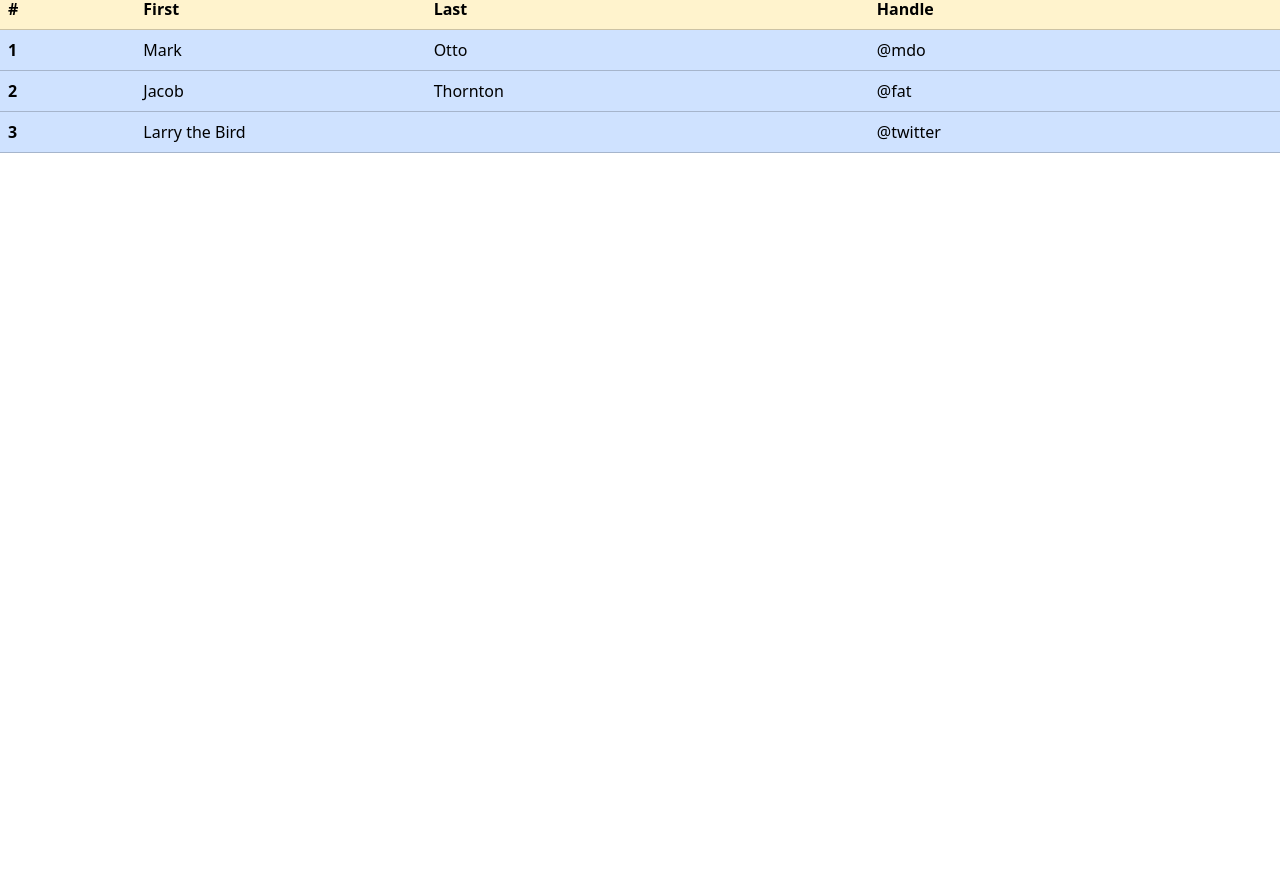
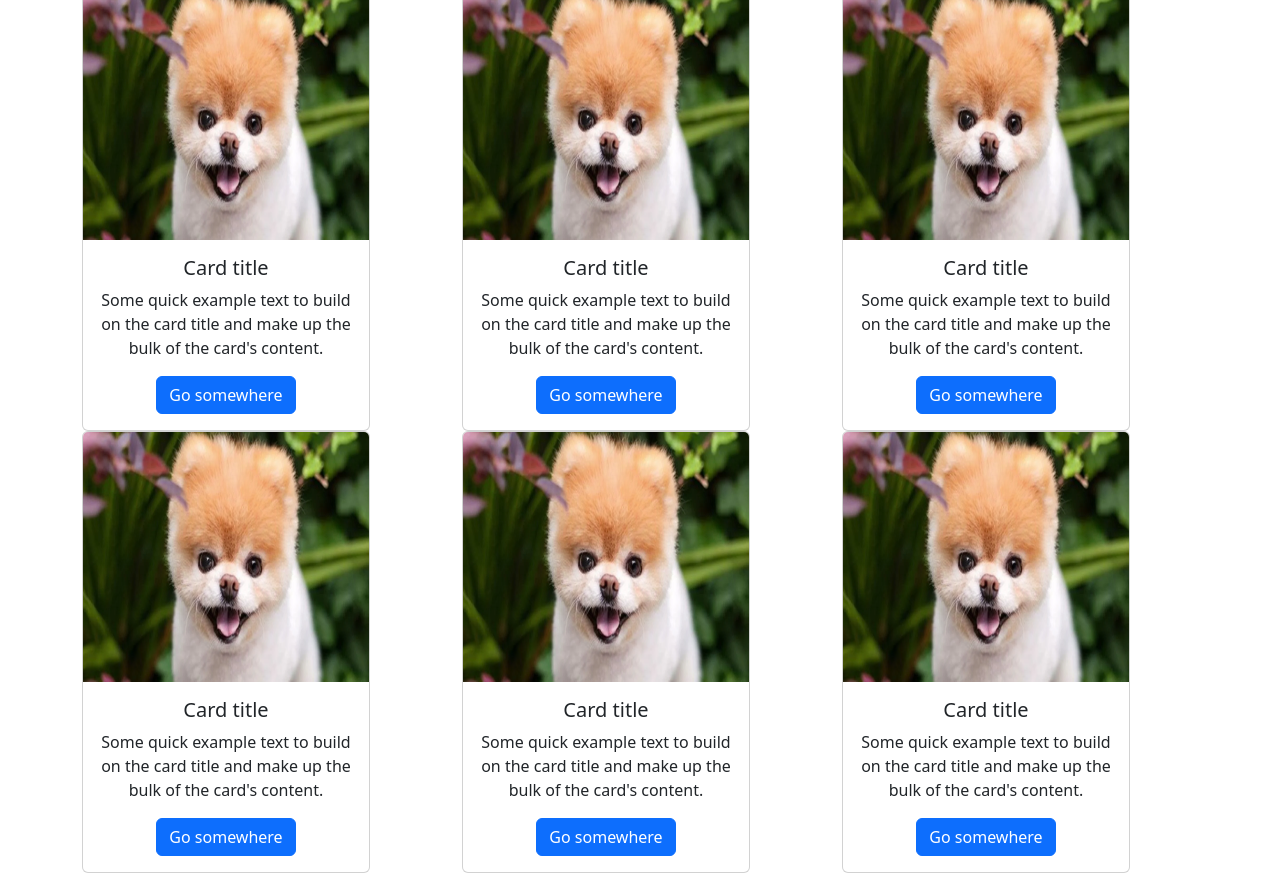
Before and after one commit to Geymark-sw/Web1, a plain HTML site: page TerzaPagina/index.html in a window 1280 px wide. Shown: the part 67-940 px from the top of the page. Before the commit the page ends 800 px from the top, so only its background shows below. Drawn offline with nearby package versions, Linux system fonts and the light colour scheme.

Commit message:
roba de web

```diff
--- a/TerzaPagina/index.html
+++ b/TerzaPagina/index.html
@@ -6,37 +6,77 @@
     <title>Bootstrap demo</title>
     <link href="https://cdn.jsdelivr.net/npm/bootstrap@5.3.3/dist/css/bootstrap.min.css" rel="stylesheet" integrity="sha384-QWTKZyjpPEjISv5WaRU9OFeRpok6YctnYmDr5pNlyT2bRjXh0JMhjY6hW+ALEwIH" crossorigin="anonymous">
   </head>
-  <body>
+  <body style="text-align: center;">
     <h1>Hello, world!</h1>
     <script src="https://cdn.jsdelivr.net/npm/bootstrap@5.3.3/dist/js/bootstrap.bundle.min.js" integrity="sha384-YvpcrYf0tY3lHB60NNkmXc5s9fDVZLESaAA55NDzOxhy9GkcIdslK1eN7N6jIeHz" crossorigin="anonymous"></script>
-    <table class="table table-primary">
-        <thead>
-          <tr class="table-warning">
-            <th scope="col">#</th>
-            <th scope="col">First</th>
-            <th scope="col">Last</th>
-            <th scope="col">Handle</th>
-          </tr>
-        </thead>
-        <tbody>
-          <tr>
-            <th scope="row">1</th>
-            <td>Mark</td>
-            <td>Otto</td>
-            <td>@mdo</td>
-          </tr>
-          <tr>
-            <th scope="row">2</th>
-            <td>Jacob</td>
-            <td>Thornton</td>
-            <td>@fat</td>
-          </tr>
-          <tr>
-            <th scope="row">3</th>
-            <td colspan="2">Larry the Bird</td>
-            <td>@twitter</td>
-          </tr>
-        </tbody>
-      </table>
+
+
+      <div class="container text-center">
+        <div class="row">
+          <div class="col">
+            <div class="card" style="width: 18rem;">
+                <img src="./img/cane.webp" class="card-img-top" alt="animele" width="400" height="250">
+                <div class="card-body">
+                  <h5 class="card-title">Card title</h5>
+                  <p class="card-text">Some quick example text to build on the card title and make up the bulk of the card's content.</p>
+                  <a href="#" class="btn btn-primary">Go somewhere</a>
+                </div>
+              </div>
+          </div>
+          <div class="col">
+            <div class="card" style="width: 18rem;">
+                <img src="./img/cane.webp" class="card-img-top" alt="animele" width="400" height="250">
+                <div class="card-body">
+                  <h5 class="card-title">Card title</h5>
+                  <p class="card-text">Some quick example text to build on the card title and make up the bulk of the card's content.</p>
+                  <a href="#" class="btn btn-primary">Go somewhere</a>
+                </div>
+              </div>
+          </div>
+
+            <div class="col">
+                <div class="card" style="width: 18rem;">
+                    <img src="./img/cane.webp" class="card-img-top" alt="animele" width="400" height="250">
+                    <div class="card-body">
+                      <h5 class="card-title">Card title</h5>
+                      <p class="card-text">Some quick example text to build on the card title and make up the bulk of the card's content.</p>
+                      <a href="#" class="btn btn-primary">Go somewhere</a>
+                    </div>
+                  </div>
+          </div>
+
+        </div>
+        <div class="row">
+        <div class="col">
+            <div class="card" style="width: 18rem;">
+                <img src="./img/cane.webp" class="card-img-top" alt="animele" width="400" height="250">
+                <div class="card-body">
+                  <h5 class="card-title">Card title</h5>
+                  <p class="card-text">Some quick example text to build on the card title and make up the bulk of the card's content.</p>
+                  <a href="#" class="btn btn-primary">Go somewhere</a>
+                </div>
+              </div>
+            </div>
+        <div class="col">
+            <div class="card" style="width: 18rem;">
+                <img src="./img/cane.webp" class="card-img-top" alt="animele" width="400" height="250">
+                <div class="card-body">
+                  <h5 class="card-title">Card title</h5>
+                  <p class="card-text">Some quick example text to build on the card title and make up the bulk of the card's content.</p>
+                  <a href="#" class="btn btn-primary">Go somewhere</a>
+                </div>
+            </div>
+        </div>
+        <div class="col">
+              <div class="card" style="width: 18rem;">
+                <img src="./img/cane.webp" class="card-img-top" alt="animele" width="400" height="250">
+                <div class="card-body">
+                  <h5 class="card-title">Card title</h5>
+                  <p class="card-text">Some quick example text to build on the card title and make up the bulk of the card's content.</p>
+                  <a href="#" class="btn btn-primary">Go somewhere</a>
+                </div>
+              </div>
+        </div>
+    </div>
     </body>
 </html>
```
Also changed, not shown: TerzaPagina/img/cane.webp (added).
